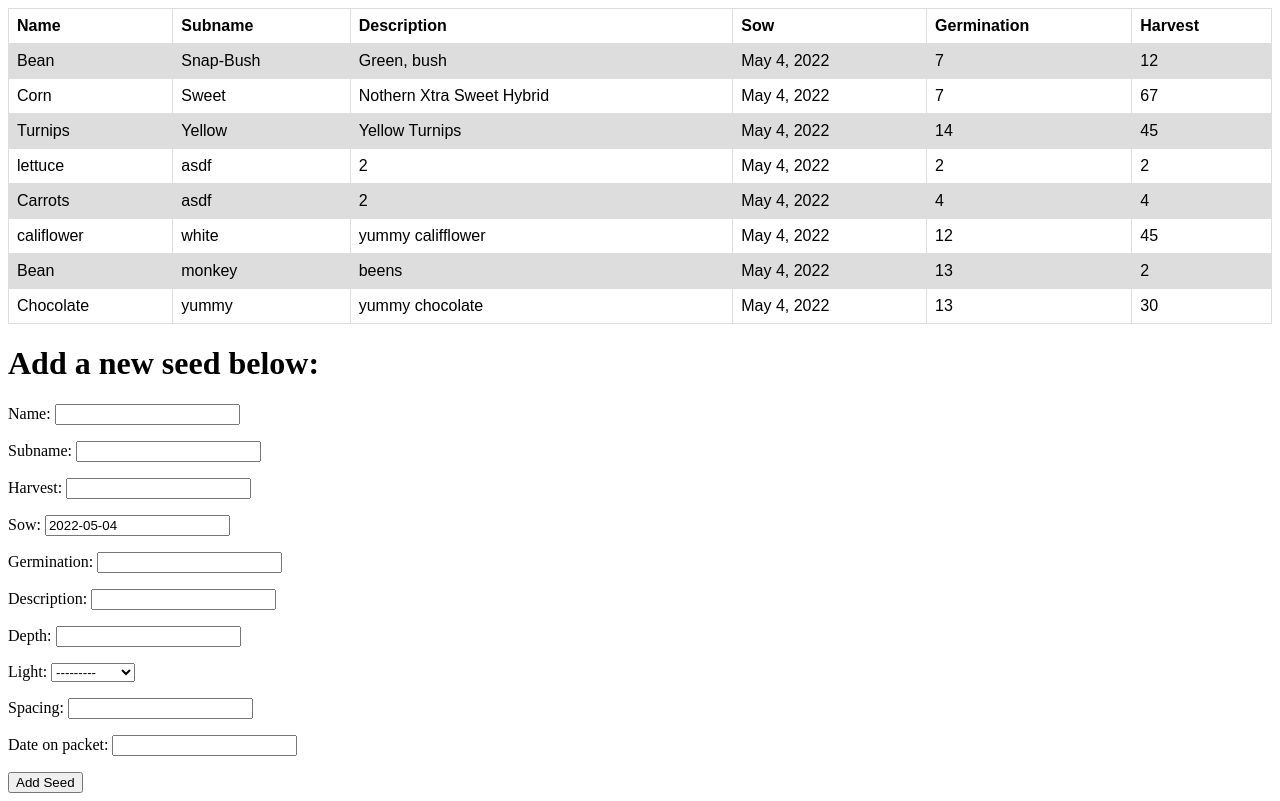
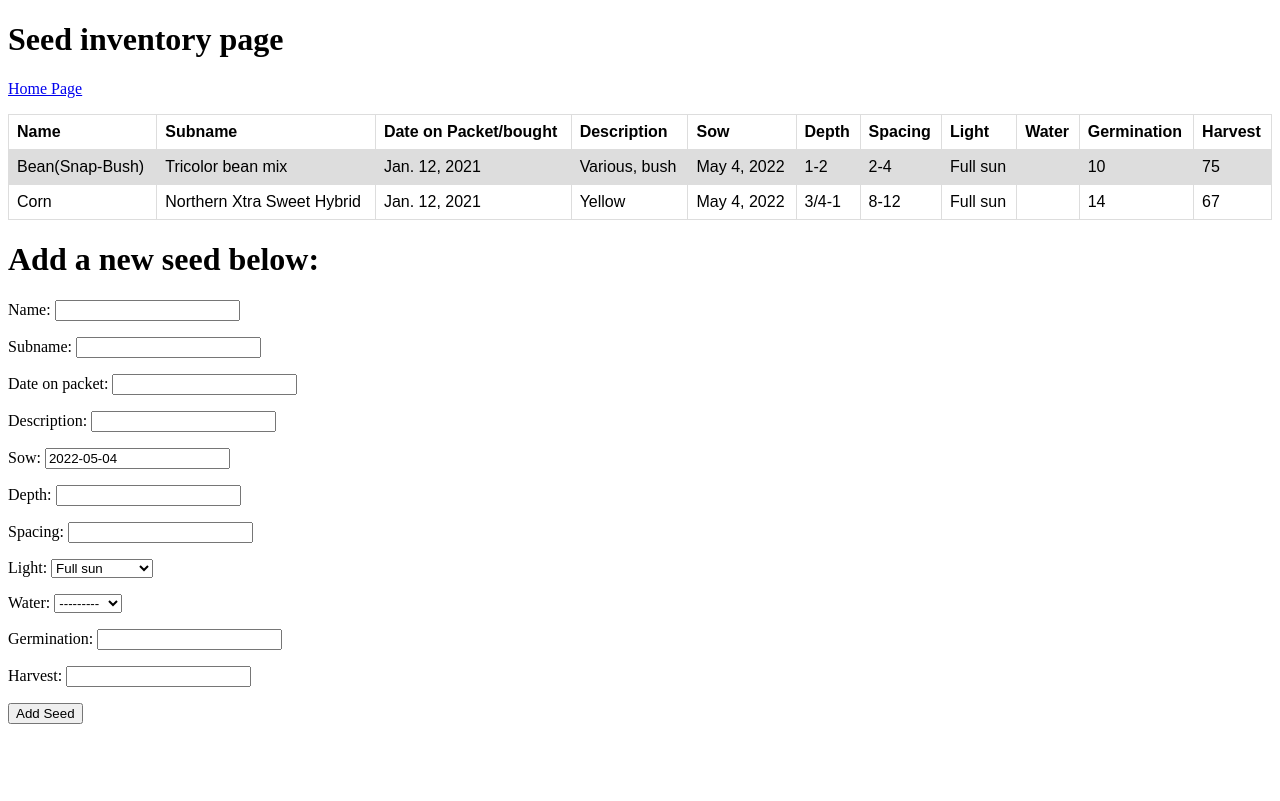
Before and after one commit to mleo40/MyGarden, a Django app: page /seeds/ in a window 1280 px wide. After the commit the page ends 724 px from the top, so only its background shows below. Run offline with Django 3.2, Linux system fonts and the light colour scheme; data comes from the database, SQL or seed files in the repository; parts of the project's set-up code (start-up, migrations or seed data) failed here and were passed over.

Commit message:
getting close to an actual release

```diff
--- a/seeds/models.py
+++ b/seeds/models.py
@@ -6,9 +6,15 @@ class Seeds(models.Model):
     """
     Data for seeds
     """
-    light_options = (("1", "shade"),
-                     ("2", "partial sun"),
-                     ("3", "full sun")
+    light_options = (("Full sun", "Full sun"),
+                     ("Partial sun", "Partial sun"),
+                     ("Shade", "Shade"),
+                     ("Green house", "Green House")
+                     )
+
+    water_options = (("Minimal", "Minimal"),
+                     ("Normal", "Normal"),
+                     ("Heavy", "Heavy"),
                      )
 
     id = models.AutoField(primary_key=True)
@@ -16,10 +22,11 @@ class Seeds(models.Model):
     sow = models.DateField(default="2022-05-04")
     subname = models.CharField(max_length=64, blank=True)
     description = models.CharField(max_length=128)
-    germination = models.IntegerField(blank=True)
-    date_on_packet = models.DateField(blank=True)
+    germination = models.IntegerField()
+    date_on_packet = models.DateField()
     depth = models.CharField(max_length=10)
-    light = models.CharField(max_length=1, choices=light_options, blank=True)
+    light = models.CharField(max_length=20, choices=light_options, default="Full Sun")
+    water = models.CharField(max_length=10, choices=water_options, blank=True)
     spacing = models.CharField(max_length=10)
     harvest = models.IntegerField()
 
--- a/seeds/templates/seeds/planted.html
+++ b/seeds/templates/seeds/planted.html
@@ -4,6 +4,8 @@
 <title>Planted</title>
 
 {%  block body %}
+    <h1>All the wonderfulness you've already planted!</h1>
+    <p><a href = {% url 'index' %}>Home Page</a></p>
 
     <table>
     <tr>
--- a/seeds/templates/seeds/seeds.html
+++ b/seeds/templates/seeds/seeds.html
@@ -3,12 +3,19 @@
 <title>Seeds</title>
 
 {% block body %}
+    <h1>Seed inventory page</h1>
+    <p><a href = {% url 'index' %}>Home Page</a></p>
     <table>
         <tr>
             <th>Name</th>
             <th>Subname</th>
+            <th>Date on Packet/bought</th>
             <th>Description</th>
             <th>Sow</th>
+            <th>Depth</th>
+            <th>Spacing</th>
+            <th>Light</th>
+            <th>Water</th>
             <th>Germination</th>
             <th>Harvest</th>
         </tr>
@@ -18,8 +25,13 @@
         <tr>
             <td>{{ seed.name }} </td>
             <td>{{ seed.subname }} </td>
+            <td>{{ seed.date_on_packet }} </td>
             <td>{{ seed.description }} </td>
             <td>{{ seed.sow }} </td>
+            <td>{{ seed.depth }} </td>
+            <td>{{ seed.spacing }} </td>
+            <td>{{ seed.light }} </td>
+            <td>{{ seed.water }} </td>
             <td>{{ seed.germination }}</td>
             <td>{{ seed.harvest }} </td>
         </tr>
--- a/seeds/views.py
+++ b/seeds/views.py
@@ -7,7 +7,25 @@ import datetime
 class SeedForm(ModelForm):
     class Meta:
         model = Seeds
-        fields = ['name', 'subname', 'harvest', 'sow', 'germination', 'description', 'depth', 'light', 'spacing', 'date_on_packet']
+        fields = ['name',
+                  'subname',
+                  'date_on_packet',
+                  'description',
+                  'sow',
+                  'depth',
+                  'spacing',
+                  'light',
+                  'water',
+                  'germination',
+                  'harvest',
+                  ]
+
+# trying to uppercase everything:
+#    def clean(self):
+#        try:
+#            return dict([(k, v.strip().upper()) for k, v in self.cleaned_data.items()])
+#        except AttributeError:
+#            pass
 
 
 class PlantedForm(ModelForm):
@@ -21,13 +39,12 @@ def index(requests):
 
 
 def seeds(requests):
-    seed_data = Seeds.objects.all()
     if requests.method == "POST":
         form = SeedForm(requests.POST)
         if form.is_valid:
             form.save()
     return render(requests, 'seeds/seeds.html', {
-        'seeds': seed_data,
+        'seeds': Seeds.objects.all().order_by('name'),
         'form': SeedForm(),
     })
 
@@ -51,9 +68,7 @@ def planting(requests):
 
 def planted(requests):
     planted_now = Planted.objects.all()
-    calculate_dates(planted_now)
-    print(planted_now)
-    # need to calculate date from planted_date and germination/harvest days...somehow
+
     return render(requests, 'seeds/planted.html', {
         "planted":  Planted.objects.all()
     })
@@ -73,3 +88,9 @@ def calculate_dates(data):
         item.germination = item.date + datetime.timedelta(days=10)
         item.harvest = item.date + datetime.timedelta(days=45)
     return data
+
+
+def sort_by_name(data):
+    """
+    An attempt to sort things by name
+    """
```
Also changed, not shown: seeds/templates/seeds/planting.html (+9 -1 lines), db.sqlite3.
